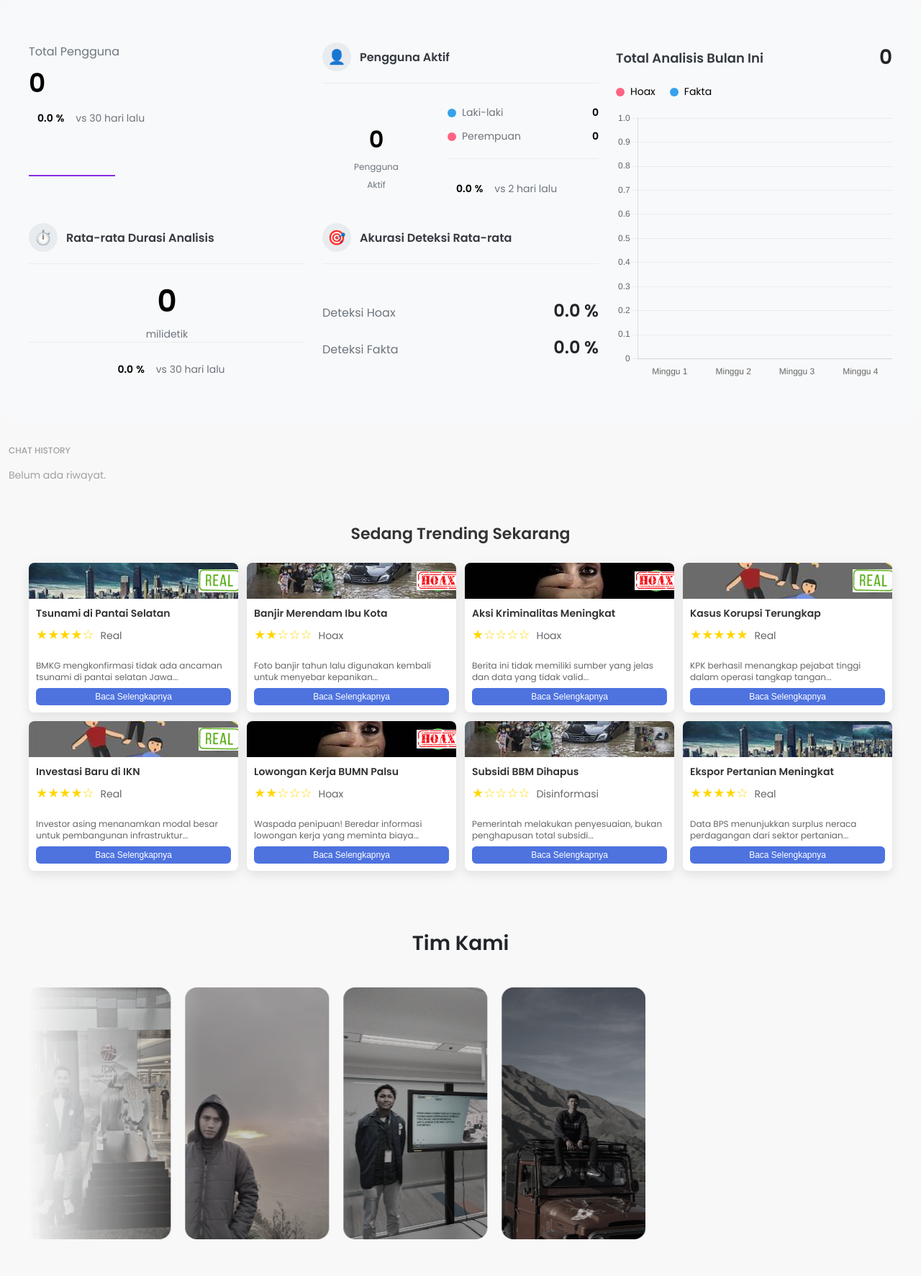
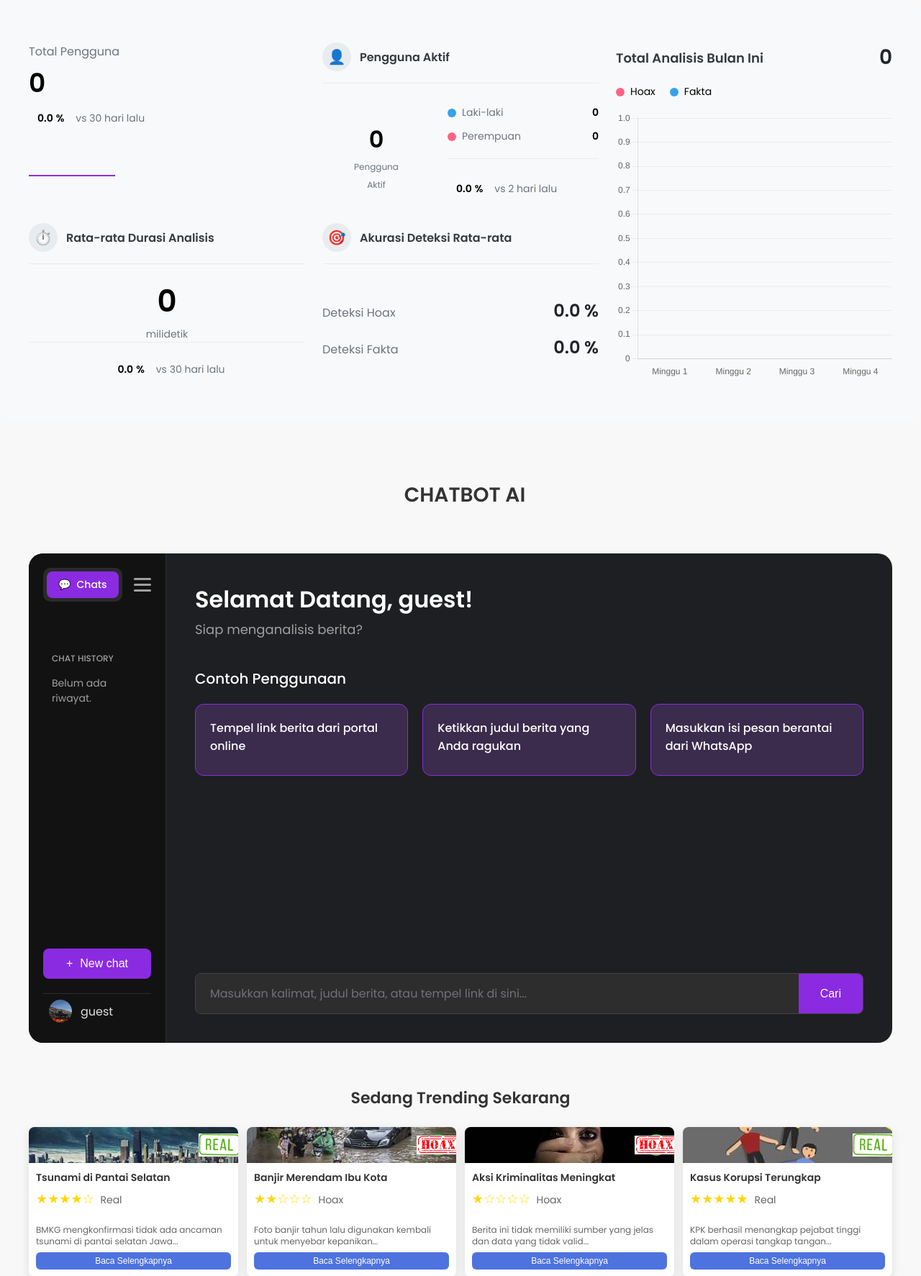
Before and after one commit to Zhizuuu/Hoax_Detector, a Flask app: page /dashboard in a window 1280 px wide. Shown: the part 675-2448 px from the top of the page at 72% size. Before the commit the page ends 2397 px from the top, so only its background shows below. Run offline with Flask 3, Linux system fonts and the light colour scheme; the visitor is signed in with stand-in values (Sample User, id 1); data that the repository does not hold is empty; parts of the project's set-up code (start-up, migrations or seed data) failed here and were passed over.

Commit message:
Update dashboard.html

```diff
--- a/templates/dashboard.html
+++ b/templates/dashboard.html
@@ -218,6 +218,23 @@
 
     </div>
 
+    <section id="chatbot-app">
+        <div class="section-title-wrapper">
+            <h2 class="section-title"
+                style="font-family: 'Poppins', sans-serif; font-size: 28px; font-weight: 600; color: #333;">CHATBOT AI
+            </h2>
+        </div>
+
+        <div class="app-layout-container" id="chatbot-app-layout">
+            <aside class="sidebar">
+                <div class="sidebar-header">
+                    <div class="header-actions">
+                        <button class="header-btn active"><span>💬</span><span class="btn-text">Chats</span></button>
+                    </div>
+                    <button class="sidebar-toggle"
+                        id="sidebar-toggle-btn"><span></span><span></span><span></span></button>
+                </div>
+
                 <div class="sidebar-section history">
                     <h4 class="section-title">CHAT HISTORY</h4>
                     <ul id="history-list">
@@ -225,7 +242,7 @@
                         {% for item in history %}
                         <li>
                             <a href="#" class="history-item" data-id="{{ item.id }}">
-        {{ item.text[:35] }}{{ '...' if item.text|length > 35 else '' }}
+                                {{ item.input_text[:35] }}{{ '...' if item.input_text|length > 35 else '' }}
                             </a>
                         </li>
                         {% endfor %}
@@ -236,20 +253,59 @@
                         {% endif %}
                     </ul>
                 </div>
+                <div class="sidebar-footer">
+                    <button class="new-chat-btn" id="new-chat-btn"><span>+</span> New chat</button>
+                    <div class="user-profile">
+                        <img src="{{ url_for('static', filename='Image/ryan.jpg') }}" alt="User Profile"
+                            onerror="this.onerror=null;this.src='https://placehold.co/40x40/71717a/E0E0E0?text=R';">
+                        <span>{{ user.username if user else 'Guest' }}</span>
+                    </div>
+                </div>
+            </aside>
 
-{% if predictions %}
-<div class="sidebar-section">
-  <h4 class="section-title">HASIL PREDIKSI</h4>
-  <ul>
-    {% for p in predictions %}
-    <li style="padding: 0 12px 10px;">
-      <strong>{{ p.label }}</strong> - <em>{{ p.text[:35] }}{{ '...' if p.text|length > 35 else '' }}</em><br>
-      <small>{{ p.explanation }}</small>
-    </li>
-    {% endfor %}
-  </ul>
+            <main class="main-content" id="main-content-area">
+
+                <div id="chat-area">
+                    <div id="initial-content">
+                        <div class="content-header">
+                            <h1>Selamat Datang, {{ user.username if user else 'Pengguna' }}!</h1>
+                            <h2>Siap menganalisis berita?</h2>
                         </div>
-{% endif %}
+                        <div class="content-section">
+                            <div class="section-header">
+                                <h3>Contoh Penggunaan</h3>
+                            </div>
+                            <div class="automation-cards">
+                                <div class="automation-card">
+                                    <p>Tempel link berita dari portal online</p>
+                                </div>
+                                <div class="automation-card">
+                                    <p>Ketikkan judul berita yang Anda ragukan</p>
+                                </div>
+                                <div class="automation-card">
+                                    <p>Masukkan isi pesan berantai dari WhatsApp</p>
+                                </div>
+                            </div>
+                        </div>
+                    </div>
+
+                    <div id="loader" style="display: none; text-align: center; padding: 2rem;">
+                        <i class="fas fa-spinner fa-spin fa-2x" style="color: #8a2be2;"></i>
+                        <p style="margin-top: 1rem; color: #a0a0a0;">Menganalisis...</p>
+                    </div>
+                    <div id="result-container"></div>
+                </div>
+
+                <form class="simple-detector-form" id="detector-form">
+                    <input type="text" id="link-input"
+                        placeholder="Masukkan kalimat, judul berita, atau tempel link di sini..." required />
+                    <button type="submit" id="search-link-btn">Cari</button>
+                </form>
+
+            </main>
+        </div>
+    </section>
+
 
 
 
```
Lines whose indentation alone changed are shown as unchanged.
